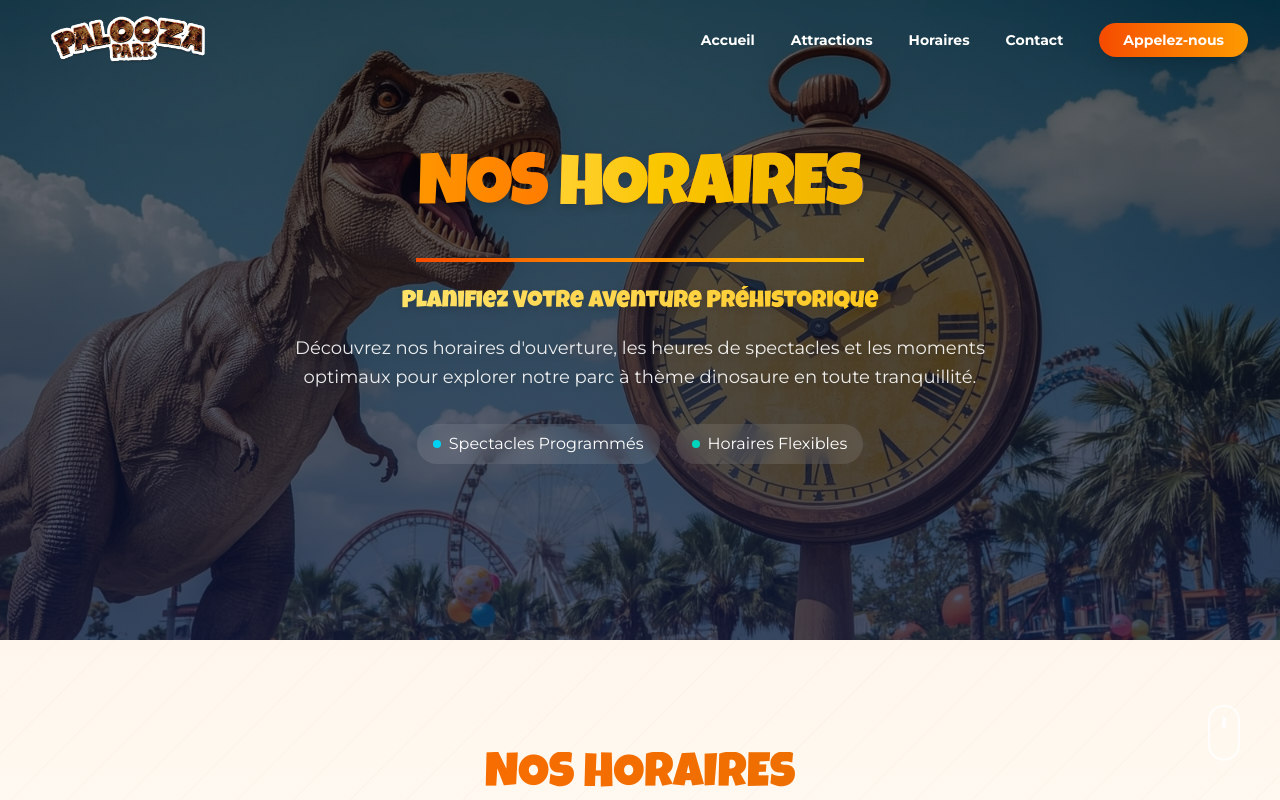
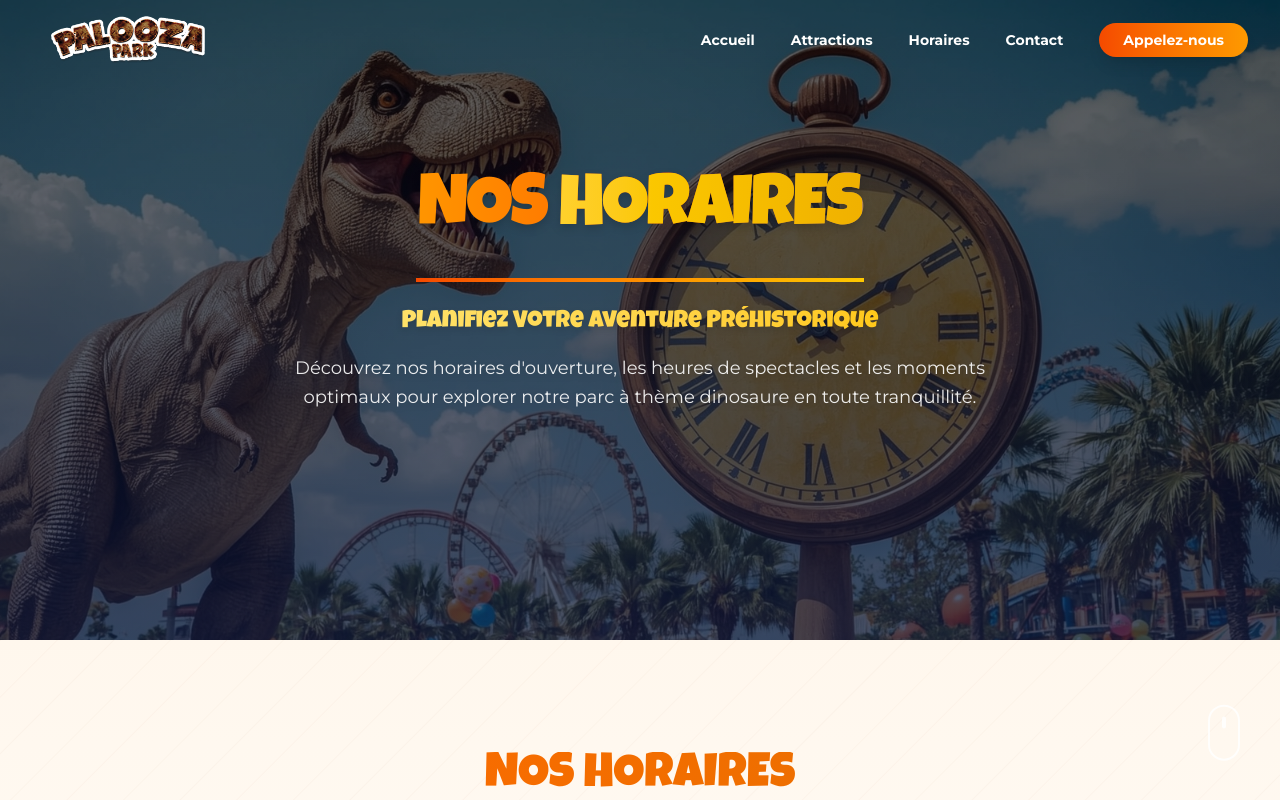
Before and after one commit to mouhcine7777/Paloozaland, a Next.js app: page /nos-horaires in a window 1280 px wide. Shown: the top 800 px of the page. Built offline with nearby package versions, Linux system fonts and the light colour scheme.

Commit message:
first commit10

```diff
--- a/src/app/nos-horaires/components/HorairesHero.tsx
+++ b/src/app/nos-horaires/components/HorairesHero.tsx
@@ -73,14 +73,6 @@ const HorairesHeroSection = () => {
             transition={{ delay: 0.6, duration: 0.6 }}
             className="flex flex-col sm:flex-row flex-wrap justify-center gap-2 sm:gap-3 md:gap-4 mb-6 sm:mb-8 text-xs sm:text-sm md:text-base"
           >
-            <div className="flex items-center justify-center space-x-2 bg-white/10 backdrop-blur-sm rounded-full px-3 sm:px-4 py-1.5 sm:py-2">
-              <div className="w-1.5 h-1.5 sm:w-2 sm:h-2 bg-cyan-400 rounded-full flex-shrink-0"></div>
-              <span className="text-white font-montserrat whitespace-nowrap">Spectacles Programmés</span>
-            </div>
-            <div className="flex items-center justify-center space-x-2 bg-white/10 backdrop-blur-sm rounded-full px-3 sm:px-4 py-1.5 sm:py-2">
-              <div className="w-1.5 h-1.5 sm:w-2 sm:h-2 bg-teal-400 rounded-full flex-shrink-0"></div>
-              <span className="text-white font-montserrat whitespace-nowrap">Horaires Flexibles</span>
-            </div>
           </motion.div>
 
           <motion.div
```
